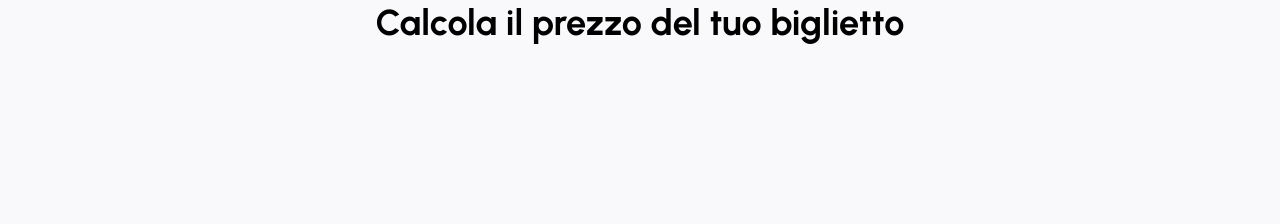
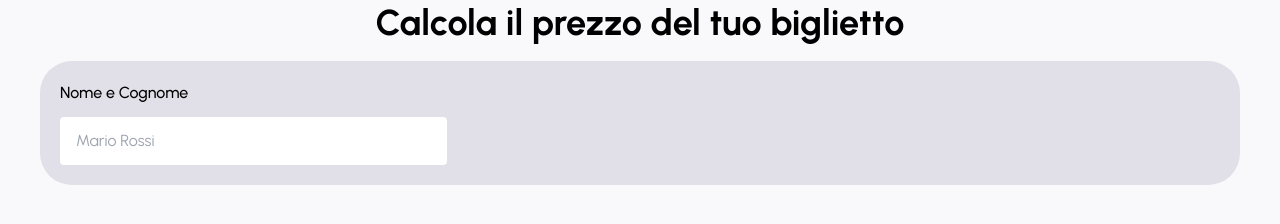
Before and after one commit to lorenzoferrante97/js-biglietto-treno-form, a website: page index.html in a window 1280 px wide. Drawn offline with Linux system fonts and the light colour scheme.

Commit message:
add: name & surname input + fix styles

```diff
--- a/index.html
+++ b/index.html
@@ -16,12 +16,13 @@
 
 <body class="font-custom bg-smoke-50">
 
-    <main class="flex flex-col container-fluid">
-        <section id="bigliettoCreator" class="row-centered">
-            <h1 class="text-center h1">Calcola il prezzo del tuo biglietto</h1>
-            <form class="grid grid-cols-3">
-                <div>
-
+    <main class="flex flex-col items-center container-fluid">
+        <section id="bigliettoCreator" class="flex flex-col items-center w-full">
+            <h1 class="h1">Calcola il prezzo del tuo biglietto</h1>
+            <form class="grid w-full grid-cols-1 rounded-md md:rounded-lg bg-smoke-200 lg:grid-cols-3 p-3u md:p-5u">
+                <div class="flex flex-col gap-3u">
+                    <label for="" class="font-medium">Nome e Cognome</label>
+                    <input type="text" placeholder="Mario Rossi" class="rounded-sm px-4u min-h-[48px]">
                 </div>
                 <div>
 
@@ -34,7 +35,7 @@
                 </div>
             </div>
         </section>
-        <section id="bigliettoShowcase" class="row-centered">
+        <section id="bigliettoShowcase" class="flex flex-col items-center w-full">
 
         </section>
 
```
Also changed, not shown: src/output.css.
